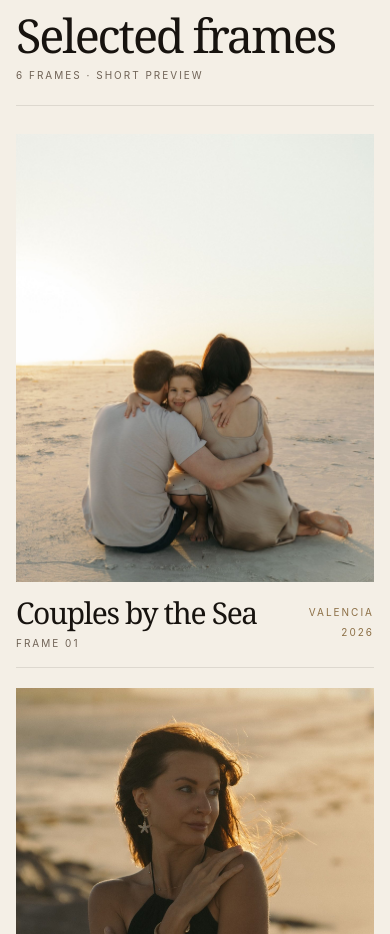
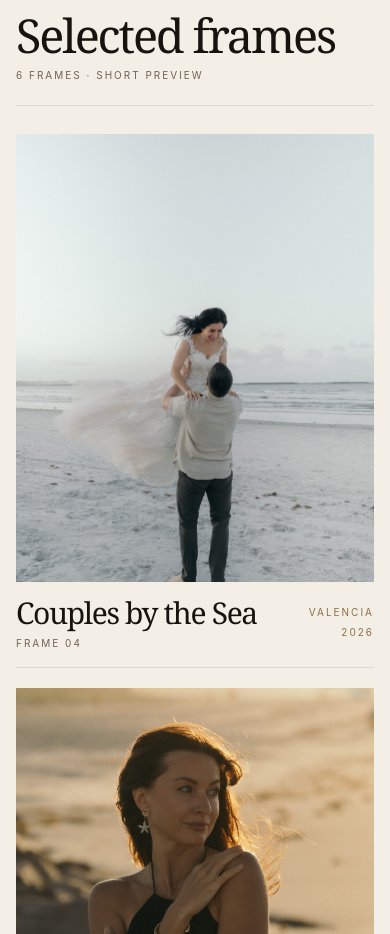
Before and after one commit to rivalden-sys/photographer, a Next.js app: page / in a window 390 px wide. Shown: the part 1662-2596 px from the top of the page. Built offline with nearby package versions, Linux system fonts and the light colour scheme.

Commit message:
Show frame 04 as first selected mobile image

```diff
--- a/app/globals.css
+++ b/app/globals.css
@@ -51,4 +51,27 @@ textarea {
   #gallery .hide-scrollbar > button:first-child > div > img {
     opacity: 0 !important;
   }
+
+  #gallery .sm\:hidden > div.mt-7.columns-1 > article:first-child button > div:first-child {
+    background-image: url("/photos/session-01/04.jpg");
+    background-position: center 20%;
+    background-size: cover;
+  }
+
+  #gallery .sm\:hidden > div.mt-7.columns-1 > article:first-child button > div:first-child img {
+    opacity: 0 !important;
+  }
+
+  #gallery .sm\:hidden > div.mt-7.columns-1 > article:first-child button > div:nth-child(2) > div > p {
+    color: transparent !important;
+    position: relative;
+  }
+
+  #gallery .sm\:hidden > div.mt-7.columns-1 > article:first-child button > div:nth-child(2) > div > p::after {
+    color: #6f6255;
+    content: "Frame 04";
+    left: 0;
+    position: absolute;
+    top: 0;
+  }
 }
```
